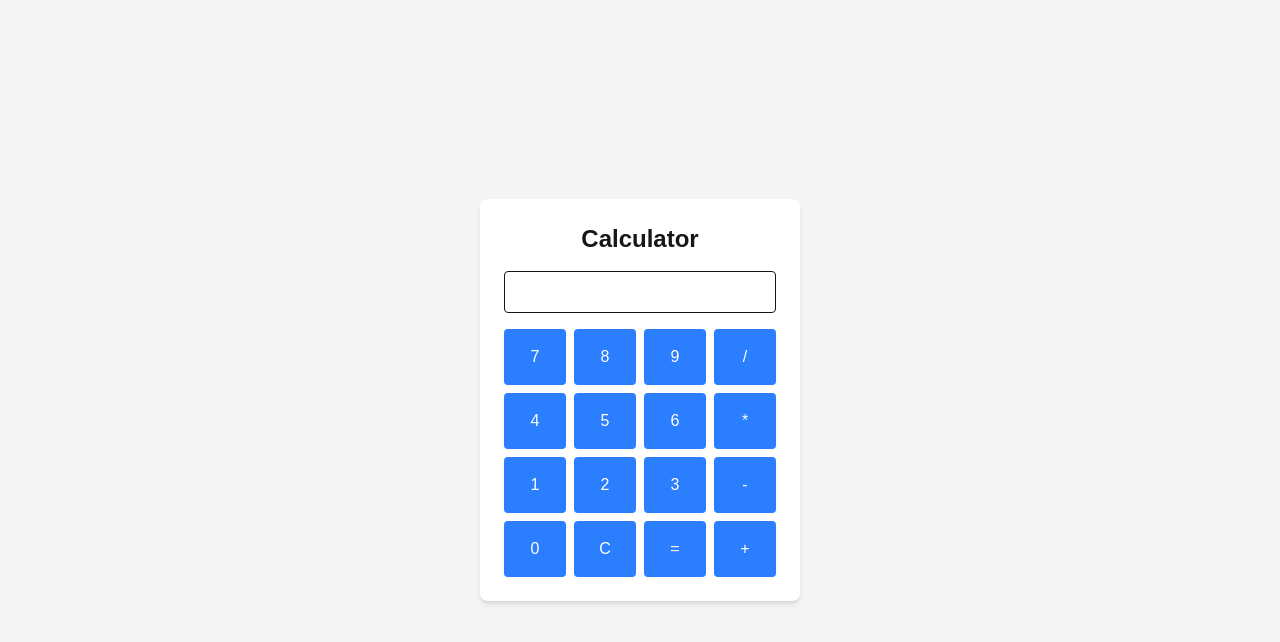
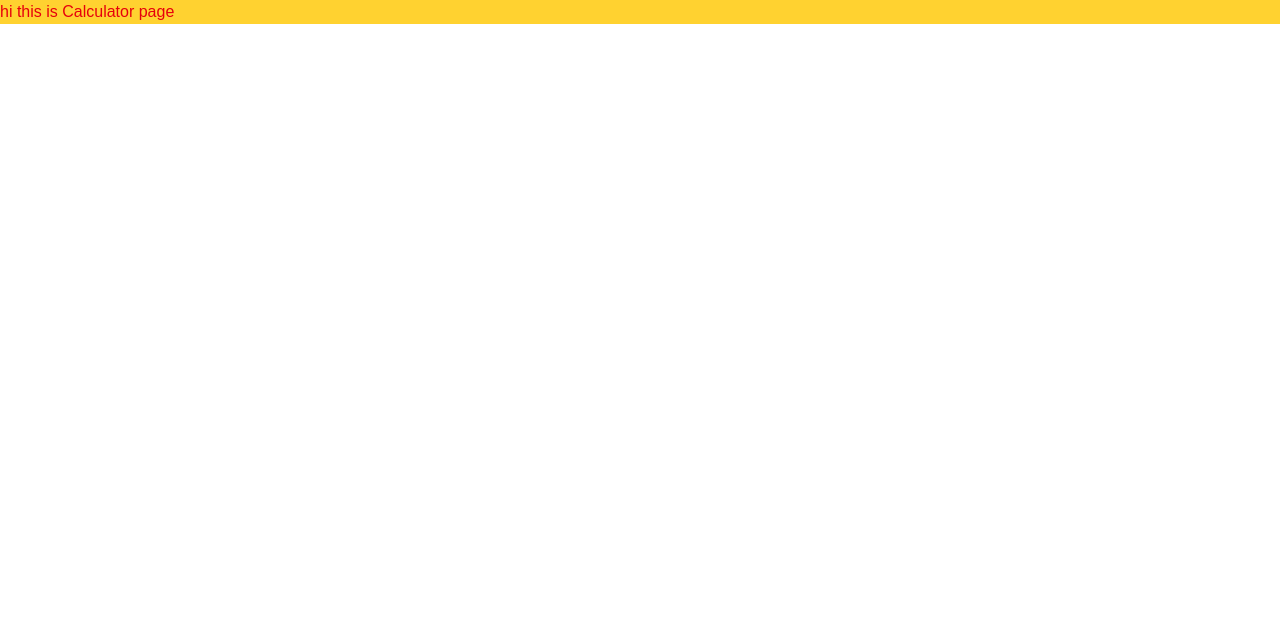
Before and after one commit to Praveen-DR/simple-calculator-nextjs, a Next.js app: page / in a window 1280 px wide. Shown: the top 642 px of the page. Built offline with nearby package versions, Linux system fonts and the light colour scheme.

Commit message:
Initial commit: Simple Calculator with Next.js and Tailwind CSS

```diff
--- a/src/app/page.js
+++ b/src/app/page.js
@@ -2,8 +2,9 @@ import Calculator from "@/components/Calculator";
 
 export default function Home() {
   return (
-    <main>
-      <Calculator />
-    </main>
+    <div className="text-red-600 bg-amber-300">
+      hi this is Calculator page
+
+    </div>
   );
 }
```
Also changed, not shown: 1 other file (tests, documents, lock files or other folders).
